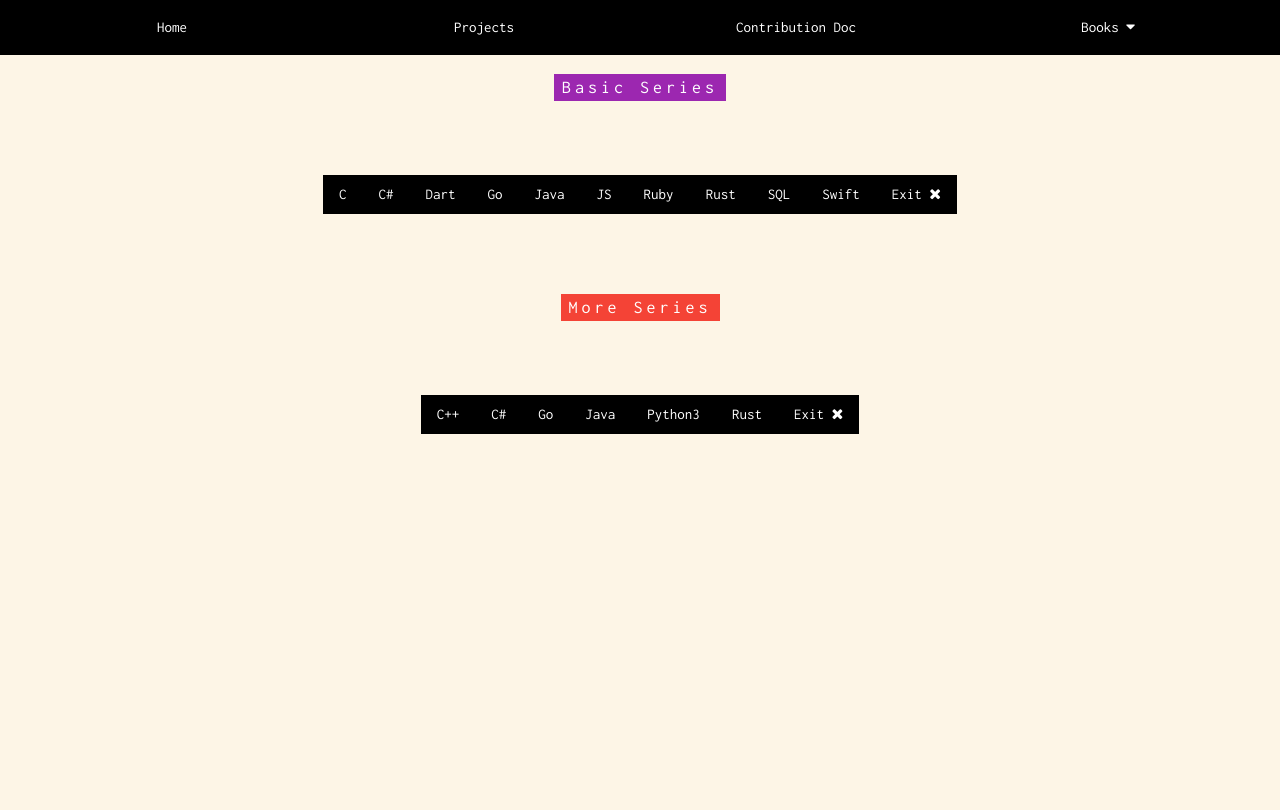
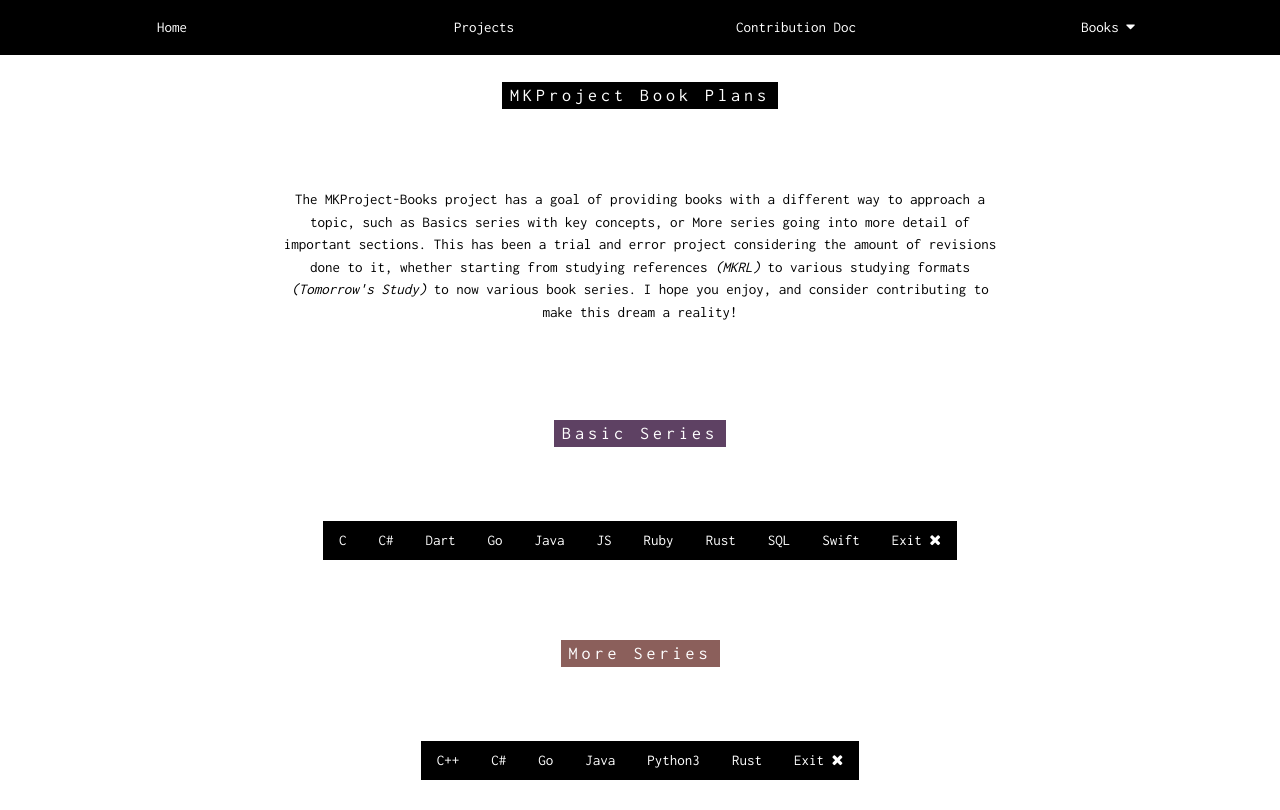
Before and after one commit to MKProj/MKProj, a plain HTML site: page Book/plan.html in a window 1280 px wide. Drawn offline with nearby package versions, Linux system fonts and the light colour scheme.

Commit message:
update at 06/22/21 21:58:54 by mustafif

```diff
--- a/Book/plan.html
+++ b/Book/plan.html
@@ -16,8 +16,7 @@
 <link rel="mask-icon" href="../images/safari-pinned-tab.svg" color="#5bbad5">
 <meta name="msapplication-TileColor" content="#da532c">
 <meta name="theme-color" content="#ffffff">
-<body class="w3-sand w3-grey-scale">
-
+<body  class="w3-lightgray w3-grayscale">
 <!-- Links (sit on top) -->
 <div  class="w3-top">
   <div class="w3-row w3-padding w3-black">
@@ -43,6 +42,16 @@
       </div>
     </div>
   </div>
+</div>
+
+<div class="w3-center w3-content w3-padding" style="max-width:750px;">
+<h5 class="w3-center w3-padding-64"><span class="w3-tag w3-wide">MKProject Book Plans</span></h5>
+<p>
+    The MKProject-Books project has a goal of providing books with a different way to approach a topic, such as Basics series with key
+    concepts, or More series going into more detail of important sections. This has been a trial and error project considering the amount
+    of revisions done to it, whether starting from studying references <i>(MKRL)</i> to various studying formats <i>(Tomorrow's Study)</i>
+    to now various book series. I hope you enjoy, and consider contributing to make this dream a reality!
+</p>
 </div>
 
 
@@ -342,7 +351,6 @@
     </table>
 </div>
 
-
 <script>
     function openLang(evt, name) {
       var i, x, tablinks;
```
